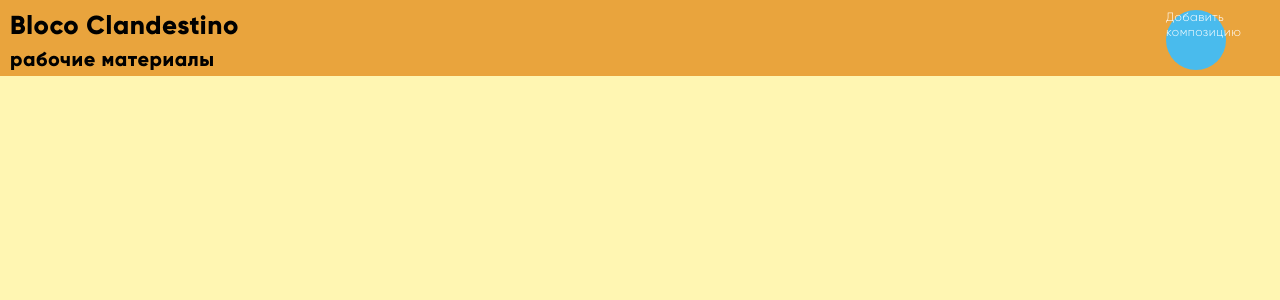
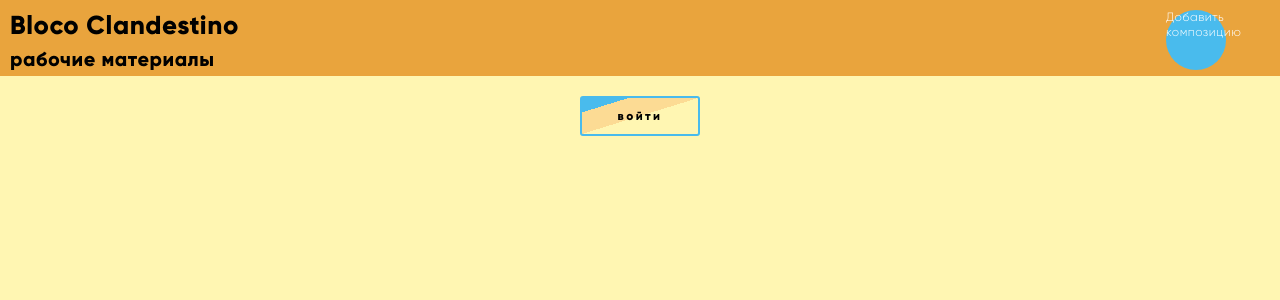
Before and after one commit to dariaddz/clandestino-internal, a React (Create React App) app: page / in a window 1280 px wide. Shown: the top 300 px of the page. Built offline with nearby package versions, Linux system fonts and the light colour scheme.

Commit message:
wellcome page

```diff
--- a/src/AppNew.jsx
+++ b/src/AppNew.jsx
@@ -7,6 +7,7 @@ import { Route, Routes, Navigate } from 'react-router-dom';
 // import MusicPage from "./pages/MusicPage";
 // import LoginPage from "./pages/LoginPage";
 import Layout from './components/Layout';
+import MainPage from "./pages/WellcomePage/WellcomePage";
 // import { fetchMusic } from './redux/musicApi';
 // import PrivateRoute from './components/PrivateRoute';
 // import PublicRoute from './components/PublicRoute';
@@ -38,7 +39,7 @@ export const App = () => {
             <Route  path="/" element={<Layout />}>
 
   <Route index
-                element={<LoginPage />} path="login"/>
+                element={<MainPage />} path="/"/>
 
             {/* {isFetchingCurrentUser ? <Loader/> :  */}
 
--- a/src/components/HeaderBar/HeaderBar.js
+++ b/src/components/HeaderBar/HeaderBar.js
@@ -26,10 +26,10 @@ export default function HeaderBar() {
       }}
     >
       <Header>
-        <div>
+        <Link to="/">
           <H1>Bloco Clandestino</H1>
           <H2>рабочие материалы</H2>
-        </div>
+        </Link>
 
         <Link
           style={{
--- a/src/components/Layout.js
+++ b/src/components/Layout.js
@@ -6,6 +6,7 @@ const Layout = () => {
   return (
     <>
       <HeaderBar />
+
       <Suspense
         fallback={
           <div>Загружжжжжжаем....</div>
--- a/src/components/MisicItem/MusicItem.module.css
+++ b/src/components/MisicItem/MusicItem.module.css
@@ -1,8 +1,3 @@
-.mediaBtn:hover,
-.mediaBtn:focus{
-     box-shadow: 0 7px 9px -3px #49bbedff;
-}
-
 .btnActive{
      box-shadow: 0 7px 9px -3px #49bbedff;
 }
--- a/src/fonts-colors/styledComponents.js
+++ b/src/fonts-colors/styledComponents.js
@@ -54,6 +54,7 @@ export const Header = styled.header`
 
 export const H1 = styled.h1`
   font-size: 16px;
+  color: black;
   @media ${device.mobile} {
     font-size: 18px;
   }
@@ -63,12 +64,17 @@ export const H1 = styled.h1`
   @media ${device.desctop} {
     font-size: 26px;
   }
+  &:hover,
+  &:focus {
+    box-shadow: 0 7px 9px -4px ${color.accentColor};
+  }
 `;
 
 export const H2 = styled.h2`
   margin-top: 5px;
   margin-bottom: 5px;
   font-size: 12px;
+  color: black;
   @media ${device.mobile} {
     font-size: 14px;
   }
@@ -86,6 +92,27 @@ export const BurgerButton = styled.button`
   background-color: ${color.accentColor};
   border: 3px solid ${color.lightColor};
   border-radius: 3px;
+`;
+
+export const WellcomeBtn = styled.button`
+  width: 120px;
+  height: 40px;
+  border: 2px solid ${color.accentColor};
+  border-radius: 3px;
+  background: linear-gradient(
+    to bottom right,
+    ${color.accentColor} 20%,
+    ${color.semiLightColor} 20% 50%,
+    ${color.lightColor} 50%
+  );
+  color: black;
+  font-size: 12px;
+  font-weight: 800;
+  letter-spacing: 0.2em;
+  &:hover,
+  &:focus {
+    box-shadow: 0 7px 9px -3px ${color.accentColor};
+  }
 `;
 
 // background-image: 'url(' + img + ')');
@@ -164,6 +191,10 @@ export const MediaButton = styled.button`
   font-weight: 700;
   letter-spacing: 0.2em;
   font-size: 14px;
+  &:hover,
+  &:focus {
+    box-shadow: 0 7px 9px -3px ${color.accentColor};
+  }
   &: nth-of-type(3n + 1) {
     background-color: ${color.darkColor};
   }
--- a/src/pages/MainPage/index.js
+++ /dev/null
@@ -1 +0,0 @@
-export { default } from './MainPage';
--- /dev/null
+++ b/src/pages/WellcomePage/WellcomePage.js
@@ -0,0 +1,18 @@
+import { Page, WellcomeBtn } from '../../fonts-colors/styledComponents';
+// import color from '../../fonts-colors/colors';
+// import Search from '../../components/Search';
+// import Navigation from '../../components/Navigation';
+// import MusicItem from '../../components/MisicItem';
+// import LoadMore from '../../components/LoadMore';
+// // import menuIcon from '../../images/menu-burger.svg';
+import { NavLink } from 'react-router-dom';
+
+export default function WellcomePage() {
+  return (
+    <Page>
+      <NavLink to="/login">
+        <WellcomeBtn>войти</WellcomeBtn>
+      </NavLink>
+    </Page>
+  );
+}
--- /dev/null
+++ b/src/pages/WellcomePage/index.js
@@ -0,0 +1 @@
+export { default } from './WellcomePage';
```
Also changed, not shown: src/pages/MainPage/MainPage.js (deleted, +0 -58 lines).
